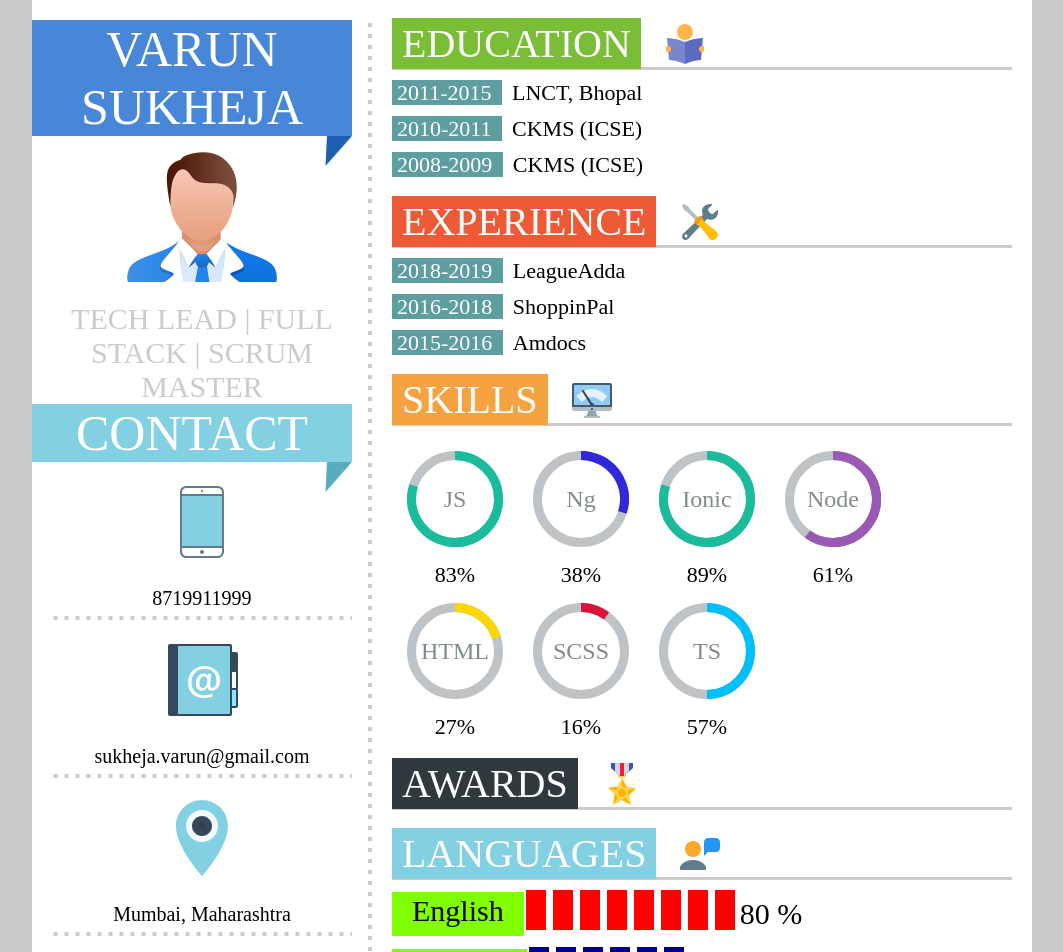
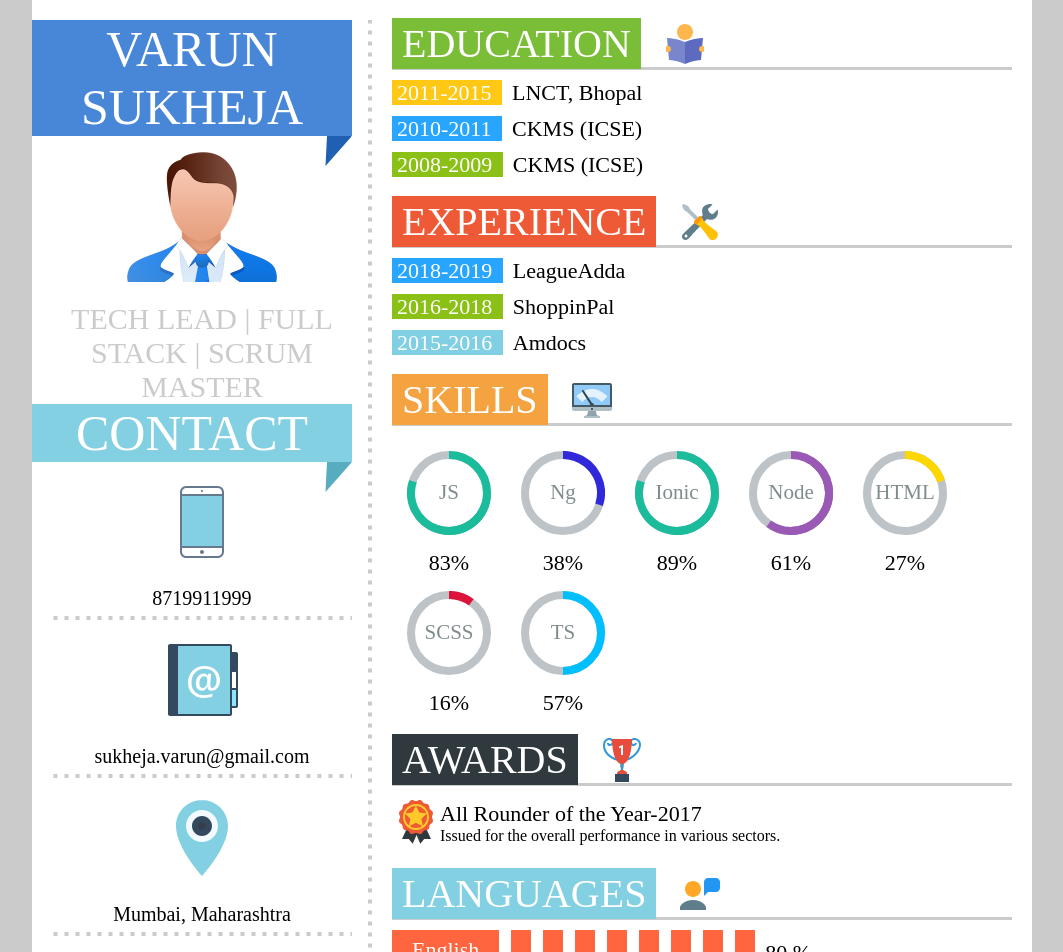
Before and after one commit to sukheja-varun/ngResumeBuilder, an Angular app: page /template3 in a window 1280 px wide. Shown: the top 952 px of the page, without its empty margins (108-1171 px from the left). Built offline with nearby package versions, Linux system fonts and the light colour scheme.

Commit message:
completed design for template 3

```diff
--- a/src/app/template/template3/template3.component.html
+++ b/src/app/template/template3/template3.component.html
@@ -51,8 +51,13 @@
           <img src="../../../assets/template3/icons/education.svg" alt="" />
         </div>
         <div class="data">
-          <div *ngFor="let edu of userData.education">
-            <span class="date"> {{ edu.startDate }}-{{ edu.endDate }} </span>
+          <div *ngFor="let edu of userData.education; let index = index">
+            <span
+              class="date"
+              [style.background]="colorList[(index + 1) % colorList.length]"
+            >
+              {{ edu.startDate }}-{{ edu.endDate }}
+            </span>
             <span class="institute">
               {{ edu.institute }}
             </span>
@@ -68,8 +73,13 @@
           <img src="../../../assets/template3/icons/wrench.svg" alt="" />
         </div>
         <div class="data">
-          <div *ngFor="let experience of userData.experiences">
-            <span class="date">
+          <div
+            *ngFor="let experience of userData.experiences; let index = index"
+          >
+            <span
+              class="date"
+              [style.background]="colorList[(index + 2) % colorList.length]"
+            >
               {{ experience.startDate }}-{{ experience.endDate }}
             </span>
             <span class="institute">
@@ -102,9 +112,21 @@
           <span class="awards-text">
             Awards
           </span>
-          <img src="../../../assets/template3/icons/awards.svg" alt="" />
+          <img src="../../../assets/template3/icons/trophy.svg" alt="" />
         </div>
-        <div class="data"></div>
+        <div class="data">
+          <div class="item" *ngFor="let award of userData.awards">
+            <div class="data-icon">
+              <img src="../../../assets/template3/icons/awards.svg" alt="" />
+            </div>
+            <div class="data-text">
+              <div class="data-title">{{ award.title }}</div>
+              <div class="data-short-description">
+                {{ award.shortDescription }}
+              </div>
+            </div>
+          </div>
+        </div>
       </section>
       <!-- Languages section -->
       <section class="languages">
@@ -115,16 +137,22 @@
           <img src="../../../assets/template3/icons/speech.svg" alt="" />
         </div>
         <div class="data">
-          <div class="item" *ngFor="let item of userData.languages">
-            <div class="language-text">
+          <div
+            class="item"
+            *ngFor="let item of userData.languages; let index = index"
+          >
+            <div
+              class="language-text"
+              [style.background]="colorList[index % colorList.length]"
+            >
               {{ item.name }}
             </div>
             <app-linear-progress-bar
               [score]="item.score"
-              [color]="item.color"
+              [color]="colorList[index % colorList.length]"
               [shape]="'bar'"
               [showEmpty]="false"
-              [styles]="stylesObj"
+              [styles]="stylesLinearProgressBar"
             ></app-linear-progress-bar>
             <div class="score">{{ item.score * 10 }} %</div>
           </div>
--- a/src/app/template/template3/template3.component.scss
+++ b/src/app/template/template3/template3.component.scss
@@ -155,19 +155,37 @@ $blue: #4887d7;
     flex-wrap: wrap;
     text-align: center;
     app-radial-progress-bar {
+      font-size: 14px;
+    }
+  }
+
+  .awards .data .item {
+    display: flex;
+    .data-text {
+      display: flex;
+      flex-direction: column;
+      justify-content: center;
+    }
+    .data-short-description {
       font-size: 16px;
     }
   }
 
   .languages .data .item {
     display: flex;
-    align-items: center;
     margin: 10px 0px;
-    font-size: 30px;
+    font-size: 22px;
     .language-text {
       height: 40px;
-      padding: 2px 20px;
+      padding: 0px 20px;
+      margin-right: 10px;
       background: chartreuse;
+      color: white;
+      display: flex;
+      align-items: center;
+    }
+    .score {
+      align-self: center;
     }
   }
 }
--- a/src/app/template/template3/template3.component.ts
+++ b/src/app/template/template3/template3.component.ts
@@ -10,7 +10,12 @@ import { UserInfoService } from "src/app/user-info/user-info.service";
 })
 export class Template3Component implements OnInit {
   userData: User;
-  stylesObj: object = { width: "20px", height: "40px", marginRight: "5px" };
+  stylesLinearProgressBar: object = {
+    width: "20px",
+    height: "40px",
+    marginRight: "10px"
+  };
+  colorList = ["#FF653F", "#FFC814", "#28A5FF", "#8BC117", "#81CFE2"];
 
   constructor(private _userInfoService: UserInfoService) {}
 
```
Also changed, not shown: src/assets/template3/icons/awards.svg, src/assets/template3/icons/trophy.svg (added).
